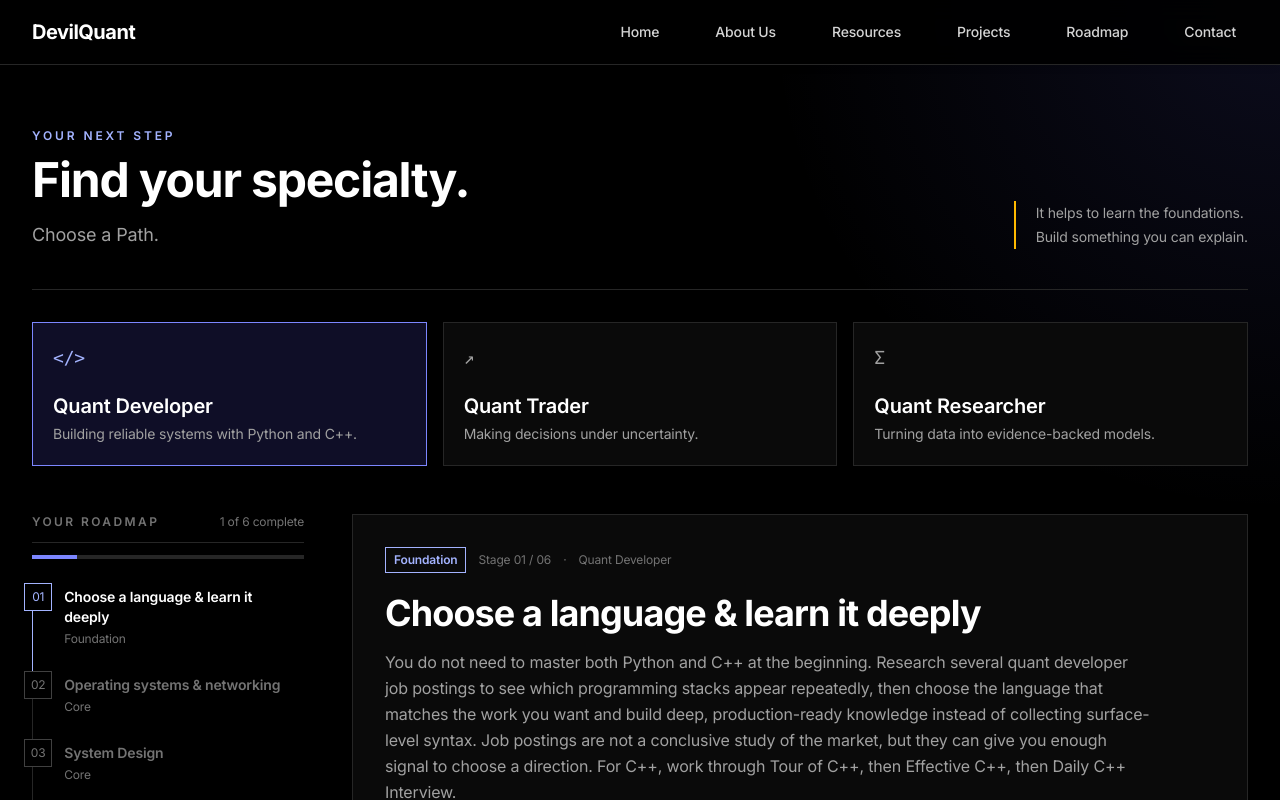
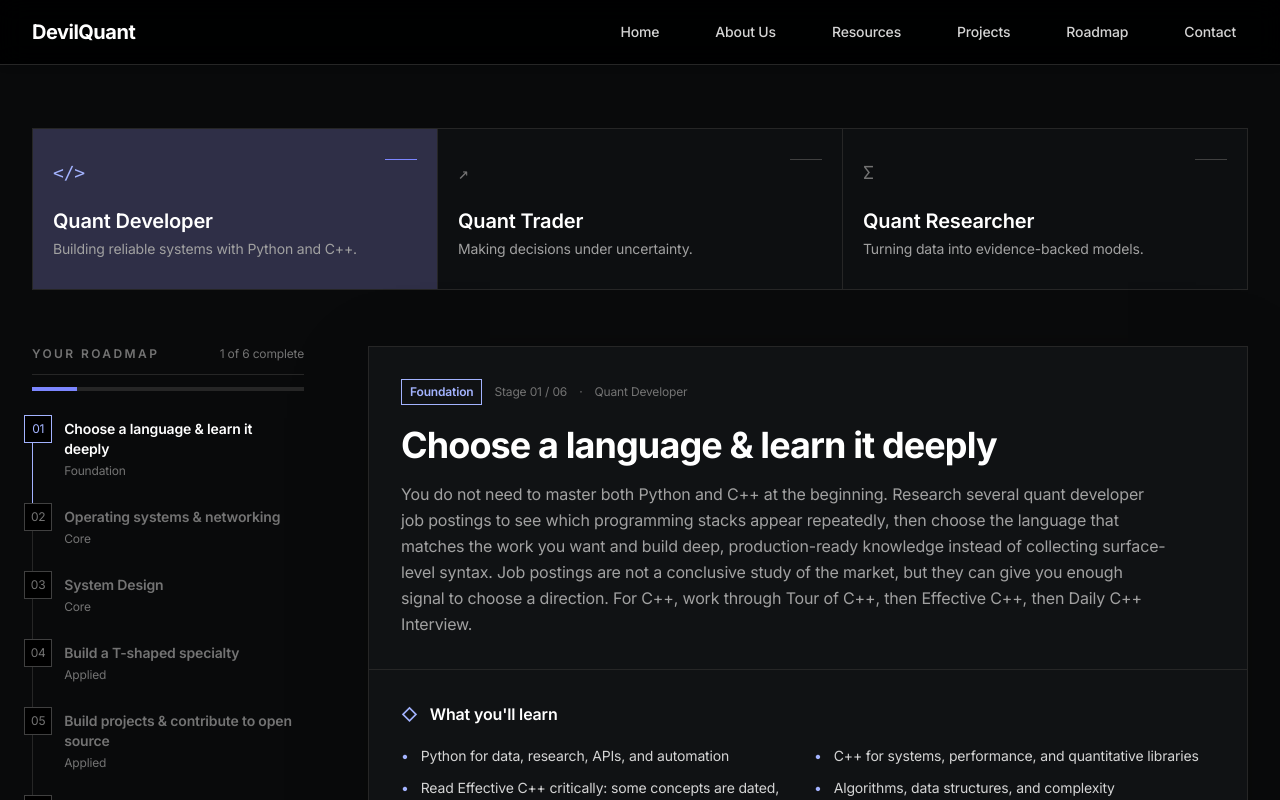
Before and after one commit to DevilQuantASU/dq-website, a React (Vite) app: page /#/roadmap in a window 1280 px wide. Shown: the top 800 px of the page. Built offline with nearby package versions, Linux system fonts and the light colour scheme.

Commit message:
adjusting style of roadmap

```diff
--- a/src/pages/Roadmap.jsx
+++ b/src/pages/Roadmap.jsx
@@ -232,7 +232,7 @@ const isExternalLink = (href) => href.startsWith('http');
 
 const ResourceLink = ({ resource, accentClass }) => {
     const href = resourceLinks[resource] || '/resources';
-    const className = 'group flex items-center justify-between border border-neutral-800 bg-black px-4 py-4 text-left text-sm font-medium text-neutral-200 transition-colors hover:border-neutral-600 hover:bg-neutral-900 focus-visible:outline-none focus-visible:ring-2 focus-visible:ring-white/70';
+    const className = 'group flex items-center justify-between border border-neutral-800/90 bg-[#0b0d0f] px-4 py-4 text-left text-sm font-medium text-neutral-200 transition-colors hover:border-neutral-500 hover:bg-neutral-900/80 focus-visible:outline-none focus-visible:ring-2 focus-visible:ring-white/70';
     const content = <><span>{resource}</span><span className={`${accentClass} transition-transform group-hover:translate-x-0.5`}>↗</span></>;
 
     return isExternalLink(href) ? (
@@ -255,7 +255,7 @@ const specializationTopics = [
 ];
 
 const TShapeGraph = ({ accentClass }) => (
-    <div className="mt-8 border border-neutral-800 bg-black p-5 sm:p-6" aria-label="T-shaped specialization graph">
+    <div className="mt-8 border border-neutral-800/90 bg-[#0b0d0f] p-5 sm:p-6" aria-label="T-shaped specialization graph">
         <div className="flex flex-col gap-2 border-b border-neutral-800 pb-5 sm:flex-row sm:items-end sm:justify-between">
             <div>
                 <p className={`text-xs font-semibold uppercase tracking-[0.2em] ${accentClass}`}>The T-shaped profile</p>
@@ -292,7 +292,7 @@ const TShapeGraph = ({ accentClass }) => (
                 </div>
             </div>
         </div>
-        <div className="mt-5 border border-neutral-700 bg-neutral-900/60 p-5 sm:p-6">
+        <div className="mt-5 border border-neutral-800 bg-neutral-900/40 p-5 sm:p-6">
             <h4 className="text-base font-semibold text-white">Try to make the skillset <span className="text-indigo-300">coherent</span>.</h4>
             <p className="mt-2 text-sm text-neutral-400">Different proficiencies should lend well to one another.</p>
             <div className="mt-5 border-l-2 border-indigo-400/70 bg-black/40 p-4">
@@ -339,22 +339,9 @@ const Roadmap = () => {
     };
 
     return (
-        <main className="relative flex-1 overflow-hidden bg-black pt-16">
-            <div className="pointer-events-none absolute inset-0 bg-[radial-gradient(circle_at_top_right,rgba(99,102,241,0.12),transparent_32rem)]" />
-            <div className="relative mx-auto max-w-7xl px-4 py-12 sm:px-6 lg:px-8 lg:py-16">
-                <header className="flex flex-col gap-8 border-b border-neutral-800 pb-10 lg:flex-row lg:items-end lg:justify-between">
-                    <div className="max-w-2xl">
-                        <p className="mb-3 text-xs font-semibold uppercase tracking-[0.24em] text-indigo-300">Your next step</p>
-                        <h1 className="text-4xl font-bold tracking-tight text-white sm:text-5xl">Find your specialty.</h1>
-                        <p className="mt-4 text-lg leading-relaxed text-neutral-400">Choose a Path.</p>
-                    </div>
-                    <div className="border-l-2 border-amber-400 pl-5 text-sm leading-6 text-neutral-400">
-                        <p>It helps to learn the foundations.</p>
-                        <p>Build something you can explain.</p>
-                    </div>
-                </header>
-
-                <section className="mt-8 grid gap-4 lg:grid-cols-3" aria-label="Quant paths">
+        <main className="relative flex-1 overflow-hidden bg-[#090a0b] pt-16">
+            <div className="relative mx-auto max-w-7xl px-4 py-10 sm:px-6 lg:px-8 lg:py-16">
+                <section className="grid gap-px border border-neutral-800 bg-neutral-800 lg:grid-cols-3" aria-label="Quant paths">
                     {paths.map((path) => {
                         const isActive = path.id === activePathId;
                         const pathAccent = accentClasses[path.accent];
@@ -363,12 +350,12 @@ const Roadmap = () => {
                                 key={path.id}
                                 type="button"
                                 onClick={() => selectPath(path.id)}
-                                className={`group min-h-36 border p-5 text-left transition-colors ${isActive ? pathAccent.active : 'border-neutral-800 bg-neutral-950 hover:border-neutral-600 hover:bg-neutral-900'}`}
+                                className={`group min-h-40 bg-[#0d0f11] p-5 text-left transition-colors hover:bg-neutral-900 ${isActive ? `${pathAccent.active} bg-[#15181c]` : ''}`}
                                 aria-pressed={isActive}
                             >
                                 <div className="flex items-start justify-between gap-4">
-                                    <span className={`font-mono text-lg ${isActive ? pathAccent.icon : 'text-neutral-400'}`}>{path.icon}</span>
-                                    <span className={`text-[10px] font-semibold uppercase tracking-[0.16em] ${isActive ? pathAccent.text : 'text-neutral-500'}`}>{path.eyebrow}</span>
+                                    <span className={`font-mono text-lg ${isActive ? pathAccent.icon : 'text-neutral-500'}`}>{path.icon}</span>
+                                    <span aria-hidden="true" className={`h-px w-8 ${isActive ? pathAccent.fill : 'bg-neutral-700'}`} />
                                 </div>
                                 <h2 className="mt-5 text-xl font-semibold text-white">{path.title}</h2>
                                 <p className="mt-1 text-sm text-neutral-400">{path.summary}</p>
@@ -377,8 +364,8 @@ const Roadmap = () => {
                     })}
                 </section>
 
-                <section className="mt-12 grid gap-8 lg:grid-cols-[17rem_1fr] lg:gap-12">
-                    <aside>
+                <section className="mt-14 grid gap-10 lg:grid-cols-[17rem_1fr] lg:gap-16">
+                    <aside className="lg:sticky lg:top-24 lg:self-start">
                         <div className="flex items-end justify-between border-b border-neutral-800 pb-3">
                             <p className="text-xs font-semibold uppercase tracking-[0.2em] text-neutral-500">Your roadmap</p>
                             <span className="text-xs text-neutral-500">{activeStage + 1} of {activePath.stages.length} complete</span>
@@ -410,7 +397,7 @@ const Roadmap = () => {
                         </nav>
                     </aside>
 
-                    <article className="border border-neutral-800 bg-neutral-950">
+                    <article className="border border-neutral-800 bg-[#101214] shadow-[0_20px_80px_rgba(0,0,0,0.2)]">
                         <div className="border-b border-neutral-800 p-6 sm:p-8">
                             <div className="flex flex-wrap items-center gap-3 text-xs text-neutral-500">
                                 <span className={`border border-current px-2 py-1 font-semibold ${accent.text}`}>{stage.type}</span>
```
